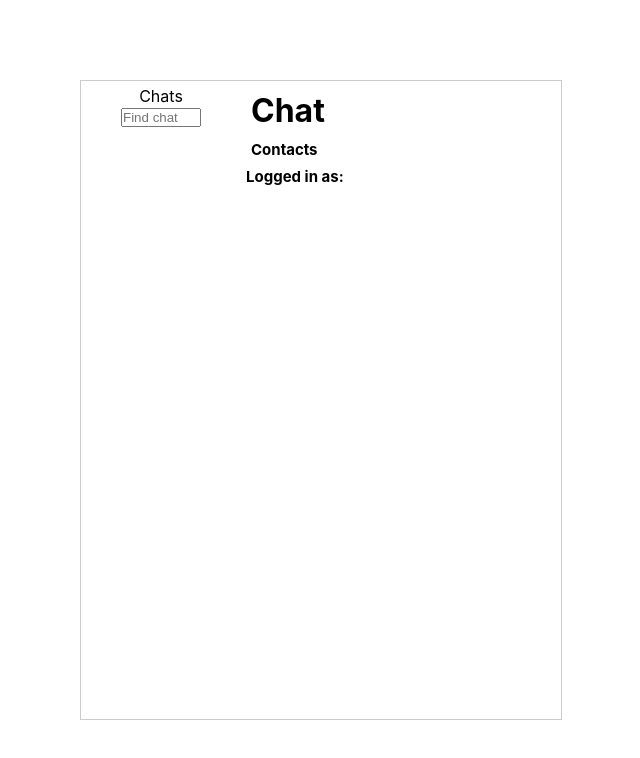
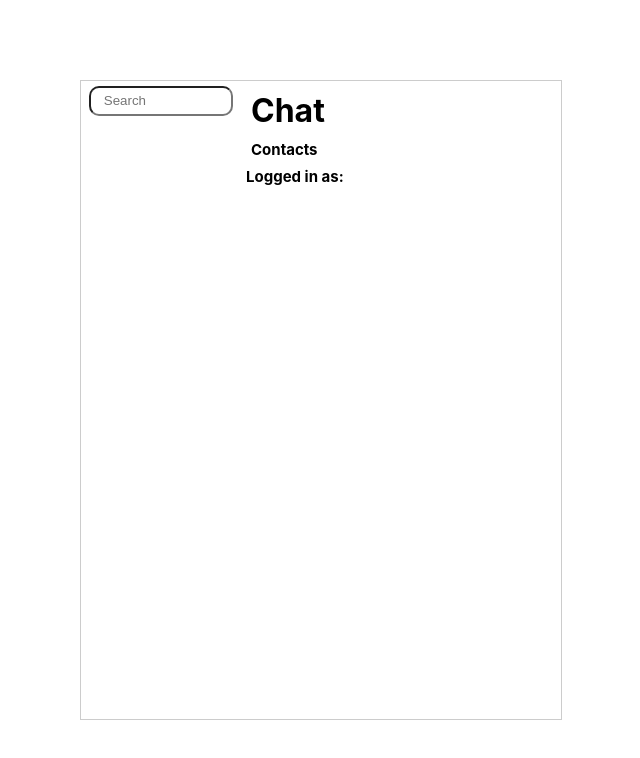
Before and after one commit to weralite/chat-application, a React (Create React App) app in the folder client/: page /chat in a window 1280 px wide. Shown: the top 758 px of the page, without its empty margins (319-959 px from the left). Built offline with nearby package versions, Linux system fonts and the light colour scheme.

Commit message:
added search for konversations

```diff
--- a/client/src/App.css
+++ b/client/src/App.css
@@ -101,9 +101,6 @@ text-align: left;
   opacity: 1;
   visibility: visible;
 }
-.input-and-send-box {
-  width: 15rem;
-}
 
 .chat-input-box {
   width: 12rem;
@@ -112,3 +109,14 @@ text-align: left;
 .chat-send-button {
   width: 3rem;
 }
+
+.input-and-send-box {
+  width: 15rem;
+}
+
+.find-chat-input {
+  width: 9rem;
+  height: 1rem;
+  padding: 0.8rem;
+  border-radius: 10px;
+}
--- a/client/src/components/chat/chatArea.js
+++ b/client/src/components/chat/chatArea.js
@@ -2,6 +2,14 @@
 import React from 'react';
 
 const ChatArea = ({ activeChat, receiver, receiverOnline, userId, message, setMessage, sendMessage, chatEndRef }) => {
+
+    const formatTime = (dateTimeString) => {
+        const date = new Date(dateTimeString);
+        const hours = date.getHours().toString().padStart(2, '0');
+        const minutes = date.getMinutes().toString().padStart(2, '0');
+        return `${hours}:${minutes}`;
+      };
+
     return (
         <>
             <p>Chatting with {receiver}</p>
@@ -16,7 +24,7 @@ const ChatArea = ({ activeChat, receiver, receiverOnline, userId, message, setMe
                         <div className='chat-message-container' key={index}>
                             <b>{message.sender.toString() === userId.toString() ? 'You' : receiver}</b>
                             <p>{message.content}</p>
-                            <p className='chat-message-status'>{message.status} {message.updatedAt}</p>
+                            <p className='chat-message-status'>{message.status} {formatTime(message.updatedAt)}</p>
                         </div>
                     ))
                 )}
--- a/client/src/components/chat/chatList.js
+++ b/client/src/components/chat/chatList.js
@@ -1,6 +1,9 @@
 import React from 'react';
+import { useState } from 'react';
 
 const ChatList = ({ chatList, openChatByChatId }) => {
+    const [searchTerm, setSearchTerm] = useState('');
+
     // Sort the chat list based on the last message's timestamp
     const sortedChats = chatList.slice().sort((a, b) => {
         const lastMessageA = a.lastMessage;
@@ -13,16 +16,36 @@ const ChatList = ({ chatList, openChatByChatId }) => {
         return new Date(lastMessageB.createdAt) - new Date(lastMessageA.createdAt);
     });
 
+    // Format the time to display in the chat list
+    const formatTime = (dateTimeString) => {
+        const date = new Date(dateTimeString);
+        const hours = date.getHours().toString().padStart(2, '0');
+        const minutes = date.getMinutes().toString().padStart(2, '0');
+        return `${hours}:${minutes}`;
+    };
+
+    const handleSearch = (event) => {
+        setSearchTerm(event.target.value);
+    };
+
     return (
         <div className='chat-ongoing-chats'>
-            <p>Chats</p>
-            <input className='find-chat-input' type='text' placeholder='Find chat' />
+            <input
+                className='find-chat-input'
+                type='text'
+                placeholder='Search'
+                value={searchTerm}
+                onChange={handleSearch}
+            />
             {
-                sortedChats.map((chat) => (
+                sortedChats
+                .filter(chat => chat.otherUsername.toLowerCase().includes(searchTerm.toLowerCase()))
+                .map((chat) => (
                     <div key={chat._id} onClick={() => openChatByChatId(chat._id, Object.values(chat.participants))}>
                         <div className='chatlist-chatrow'>
                             <b>{chat.otherUsername}</b>
                             <p>{chat.lastMessage.content}</p>
+                            <p>{formatTime(chat.lastMessage.createdAt)}</p>
                         </div>
                     </div>
                 ))
```
